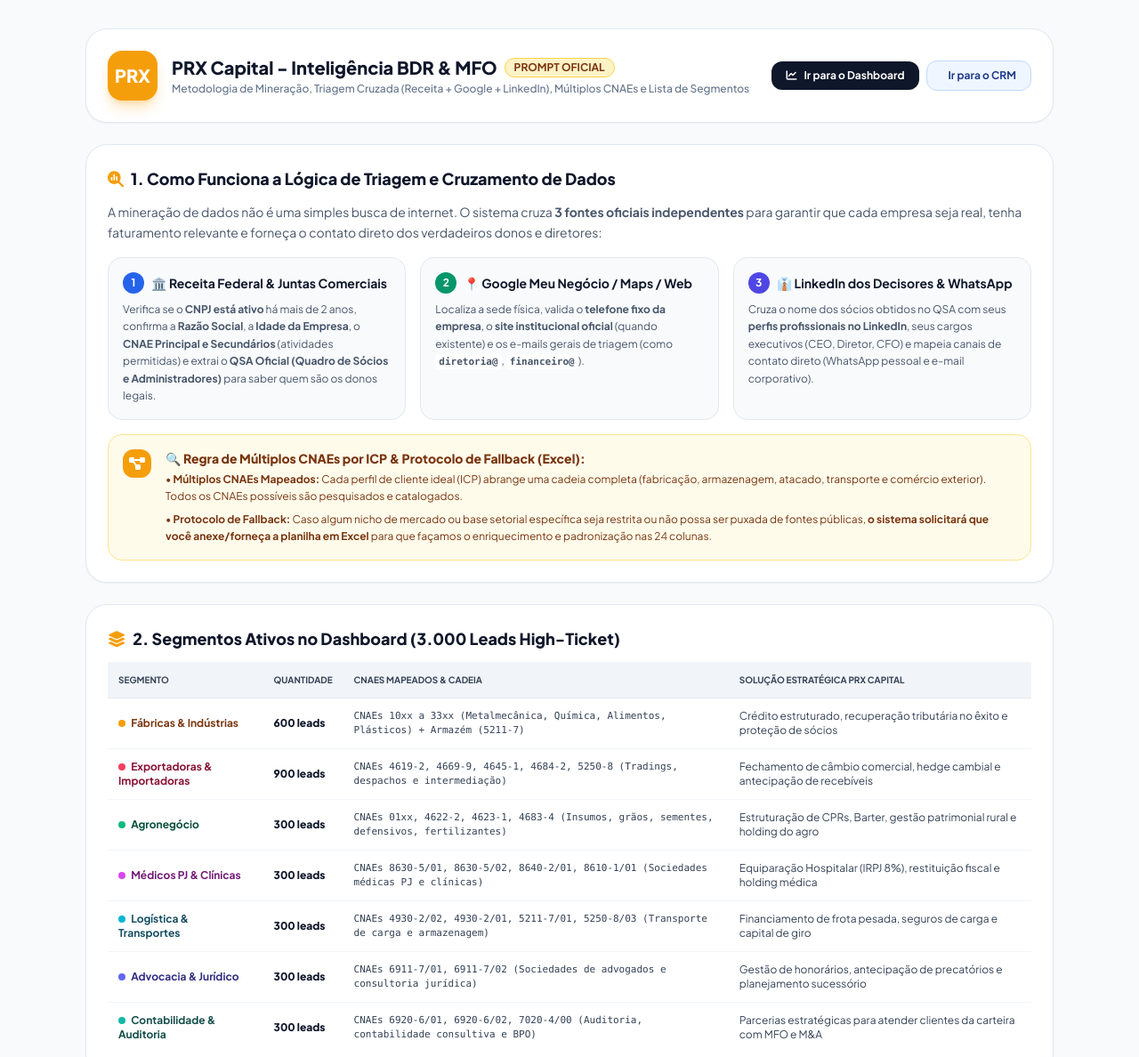
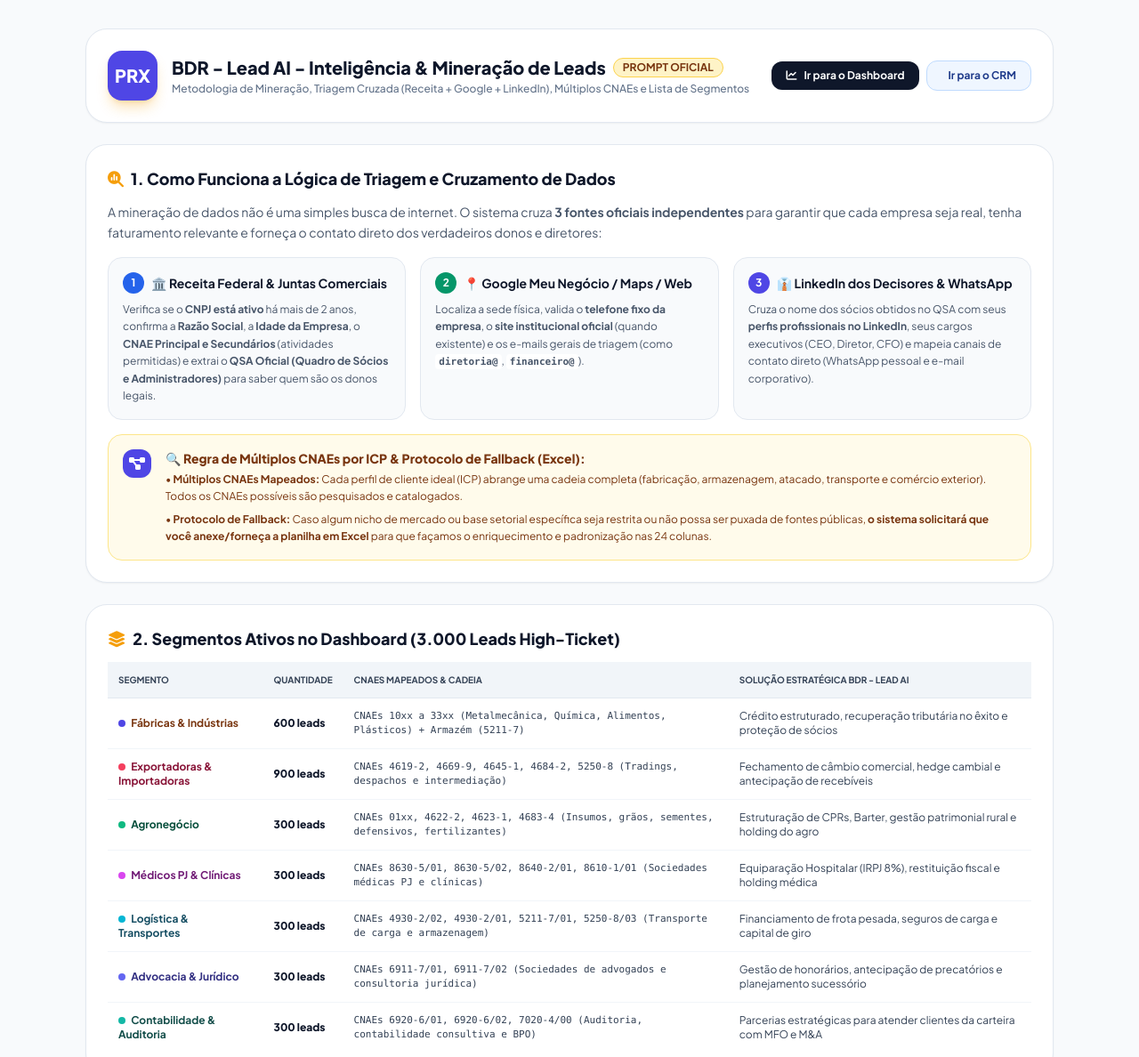
Before and after one commit to danielzanoncontato-cpu/simulador, a plain HTML site: page PROMPT_OFICIAL_E_COMANDOS_BDR.html in a window 1280 px wide. Shown: the top 1188 px of the page at 89% size. Drawn offline with nearby package versions, Linux system fonts and the light colour scheme.

Commit message:
Rebrand to BDR - Lead AI: clean modern design, updated header and removed legacy tags (PROMPT_OFICIAL_E_COMANDOS_BDR.html)

```diff
--- a/PROMPT_OFICIAL_E_COMANDOS_BDR.html
+++ b/PROMPT_OFICIAL_E_COMANDOS_BDR.html
@@ -3,7 +3,7 @@
 <head>
   <meta charset="UTF-8">
   <meta name="viewport" content="width=device-width, initial-scale=1.0">
-  <title>PRX Capital - Prompt Oficial, Lógica de Triagem & Segmentos ICP</title>
+  <title>BDR - Lead AI - Prompt Oficial, Lógica de Triagem & Segmentos ICP</title>
   <script src="https://cdn.tailwindcss.com"></script>
   <link rel="stylesheet" href="https://cdnjs.cloudflare.com/ajax/libs/font-awesome/6.4.0/css/all.min.css">
   <link href="https://fonts.googleapis.com/css2?family=Plus+Jakarta+Sans:wght@400;500;600;700;800&family=JetBrains+Mono:wght@500;700&display=swap" rel="stylesheet">
@@ -16,12 +16,12 @@
   <!-- CABEÇALHO -->
   <header class="bg-white border border-slate-200 p-6 rounded-3xl shadow-sm mb-6 flex flex-col md:flex-row items-start md:items-center justify-between gap-4">
     <div class="flex items-center gap-4">
-      <div class="w-14 h-14 rounded-2xl bg-amber-500 flex items-center justify-center text-white font-black text-xl shadow-lg shadow-amber-500/30">
+      <div class="w-14 h-14 rounded-2xl bg-indigo-600 flex items-center justify-center text-white font-black text-xl shadow-lg shadow-amber-500/30">
         PRX
       </div>
       <div>
         <div class="flex items-center gap-2">
-          <h1 class="text-xl font-extrabold text-slate-900">PRX Capital - Inteligência BDR & MFO</h1>
+          <h1 class="text-xl font-extrabold text-slate-900">BDR - Lead AI - Inteligência & Mineração de Leads</h1>
           <span class="px-2.5 py-0.5 rounded-full text-xs font-bold bg-amber-100 text-amber-900 border border-amber-300">PROMPT OFICIAL</span>
         </div>
         <p class="text-xs text-slate-500 font-medium mt-0.5">Metodologia de Mineração, Triagem Cruzada (Receita + Google + LinkedIn), Múltiplos CNAEs e Lista de Segmentos</p>
@@ -80,7 +80,7 @@
 
     <!-- ALERTA DE MÚLTIPLOS CNAES E PROTOCOLO DE FALLBACK -->
     <div class="bg-amber-50 border border-amber-200 p-4 rounded-2xl flex flex-col md:flex-row gap-4 items-start">
-      <div class="w-8 h-8 rounded-xl bg-amber-500 text-white flex items-center justify-center shrink-0 font-bold">
+      <div class="w-8 h-8 rounded-xl bg-indigo-600 text-white flex items-center justify-center shrink-0 font-bold">
         <i class="fa-solid fa-diagram-project"></i>
       </div>
       <div class="text-xs text-amber-900 leading-relaxed">
@@ -103,12 +103,12 @@
             <th class="py-3 px-3">Segmento</th>
             <th class="py-3 px-3">Quantidade</th>
             <th class="py-3 px-3">CNAEs Mapeados & Cadeia</th>
-            <th class="py-3 px-3">Solução Estratégica PRX Capital</th>
+            <th class="py-3 px-3">Solução Estratégica BDR - Lead AI</th>
           </tr>
         </thead>
         <tbody class="divide-y divide-slate-100 text-slate-700">
           <tr class="hover:bg-slate-50">
-            <td class="py-3 px-3 font-bold text-amber-900"><span class="w-2 h-2 rounded-full bg-amber-500 inline-block mr-1"></span> Fábricas & Indústrias</td>
+            <td class="py-3 px-3 font-bold text-amber-900"><span class="w-2 h-2 rounded-full bg-indigo-600 inline-block mr-1"></span> Fábricas & Indústrias</td>
             <td class="py-3 px-3 font-extrabold text-slate-900">600 leads</td>
             <td class="py-3 px-3 font-mono text-[11px]">CNAEs 10xx a 33xx (Metalmecânica, Química, Alimentos, Plásticos) + Armazém (5211-7)</td>
             <td class="py-3 px-3">Crédito estruturado, recuperação tributária no êxito e proteção de sócios</td>
@@ -269,7 +269,7 @@
   </section>
 
   <footer class="text-center text-xs text-slate-400 py-4">
-    PRX Capital Multi-Family Office & Consultoria Econômica • Plataforma de Prospecção BDR Especialista • Daniel Zanon
+    BDR - Lead AI Multi-Family Office & Consultoria Econômica • Plataforma de Prospecção BDR Especialista • Daniel Zanon
   </footer>
 
 </body>
```
